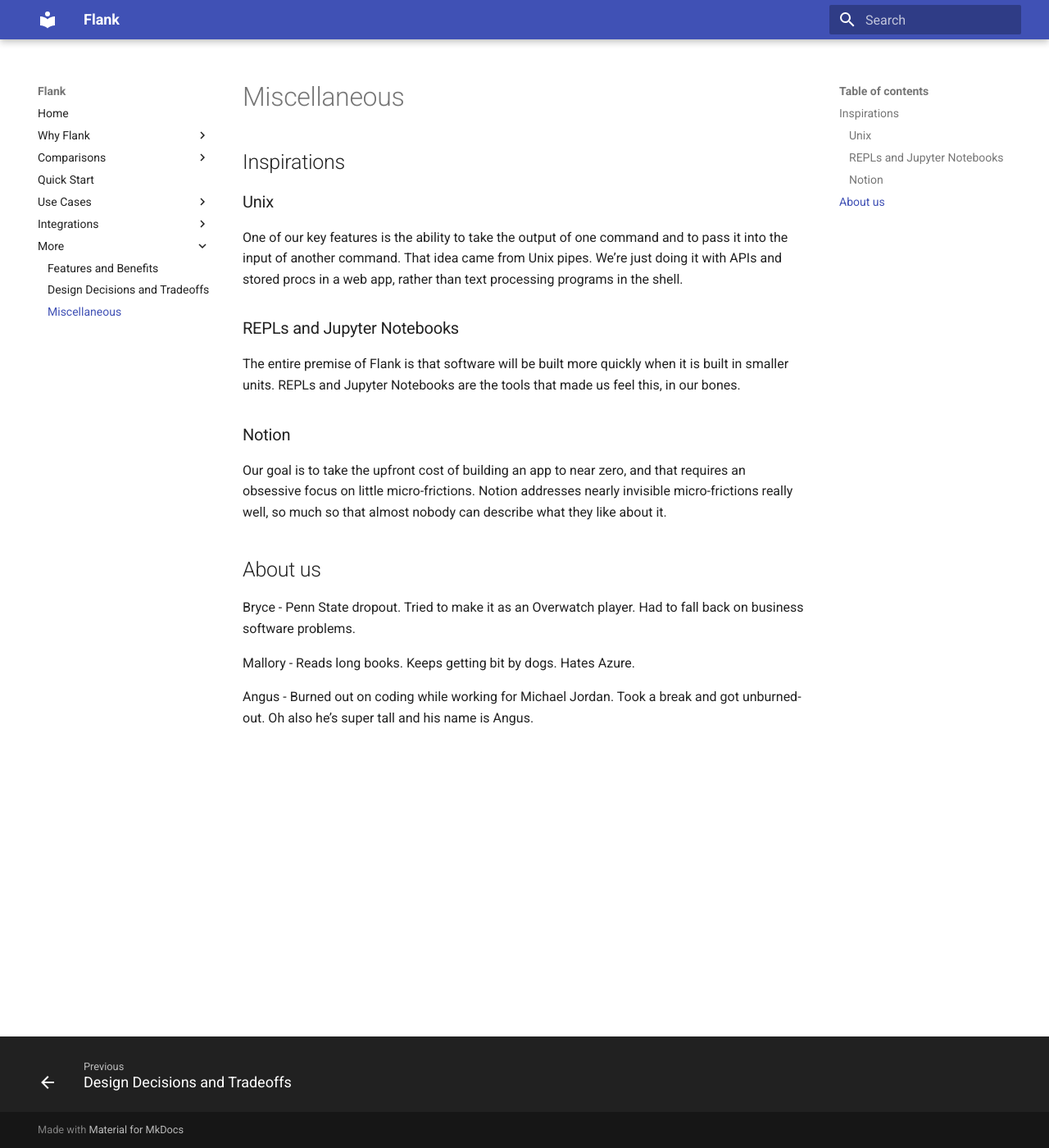
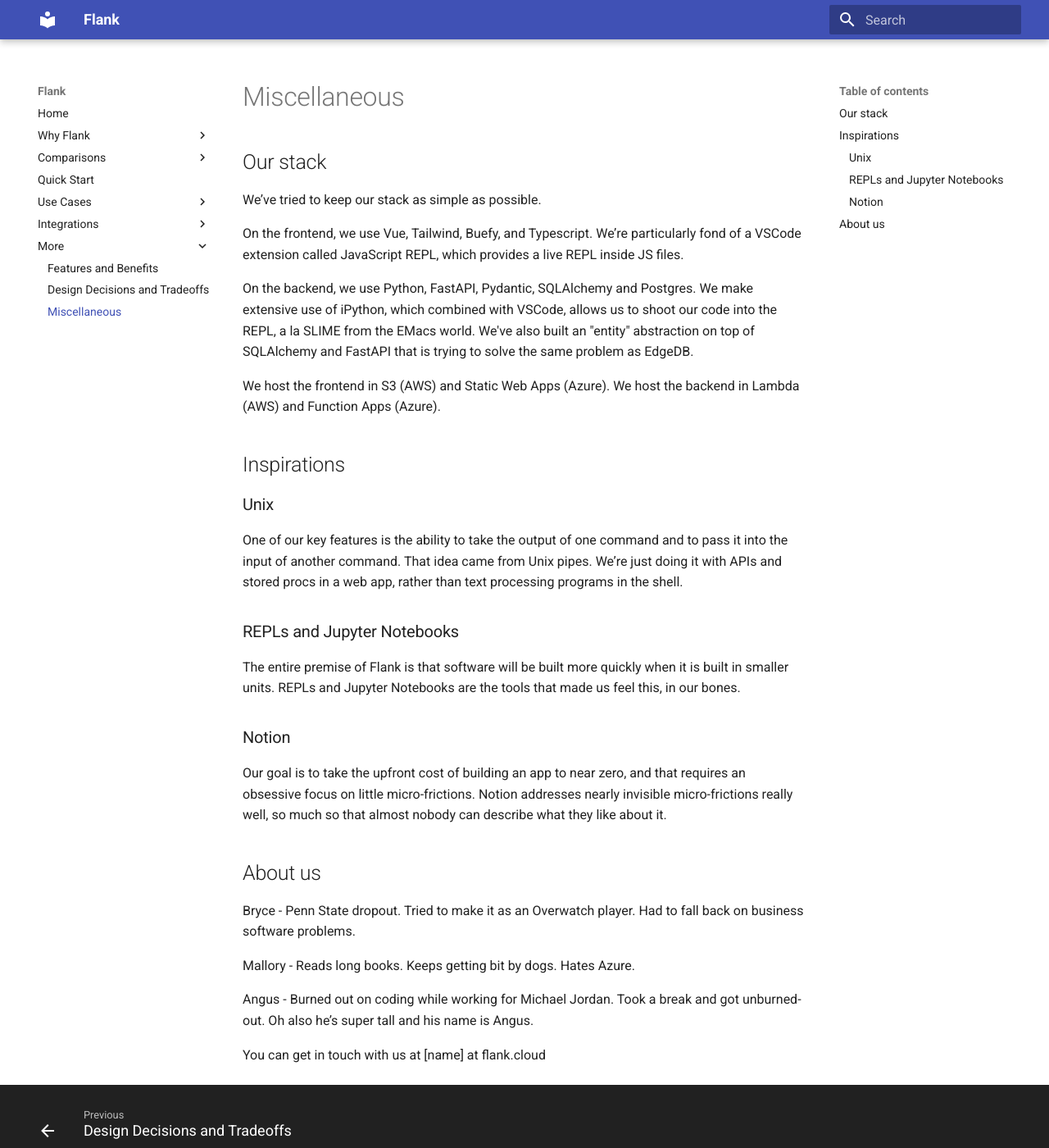
Before and after one commit to btf-org/flank-docs, an MkDocs documentation site: the page built from docs/miscellaneous.md, in a window 1280 px wide and 1400 px high. Shown: the whole window at 82% size. Built offline with MkDocs 1.6.1 and Material for MkDocs 9.7.7, drawn with Linux system fonts in a browser that asks for light colours.

Commit message:
add our stack

```diff
--- a/docs/miscellaneous.md
+++ b/docs/miscellaneous.md
@@ -1,4 +1,13 @@
 # Miscellaneous
+## Our stack
+
+We’ve tried to keep our stack as simple as possible.
+
+On the frontend, we use Vue, Tailwind, Buefy, and Typescript. We’re particularly fond of a VSCode extension called JavaScript REPL, which provides a live REPL inside JS files.
+
+On the backend, we use Python, FastAPI, Pydantic, SQLAlchemy and Postgres. We make extensive use of iPython, which combined with VSCode, allows us to shoot our code into the REPL, a la SLIME from the EMacs world. We've also built an "entity" abstraction on top of SQLAlchemy and FastAPI that is trying to solve the same problem as EdgeDB.
+
+We host the frontend in S3 (AWS) and Static Web Apps (Azure). We host the backend in Lambda (AWS) and Function Apps (Azure).
 
 ## Inspirations
 
@@ -21,3 +30,5 @@ Bryce - Penn State dropout. Tried to make it as an Overwatch player. Had to fall
 Mallory - Reads long books. Keeps getting bit by dogs. Hates Azure.
 
 Angus - Burned out on coding while working for Michael Jordan. Took a break and got unburned-out. Oh also he’s super tall and his name is Angus.
+
+You can get in touch with us at [name] at flank.cloud
```
